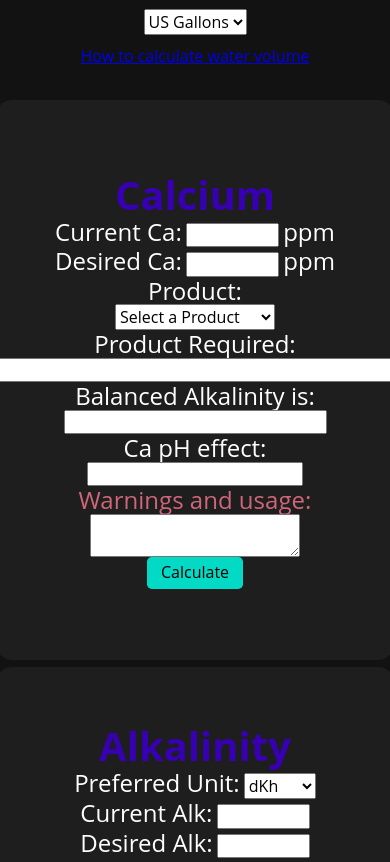
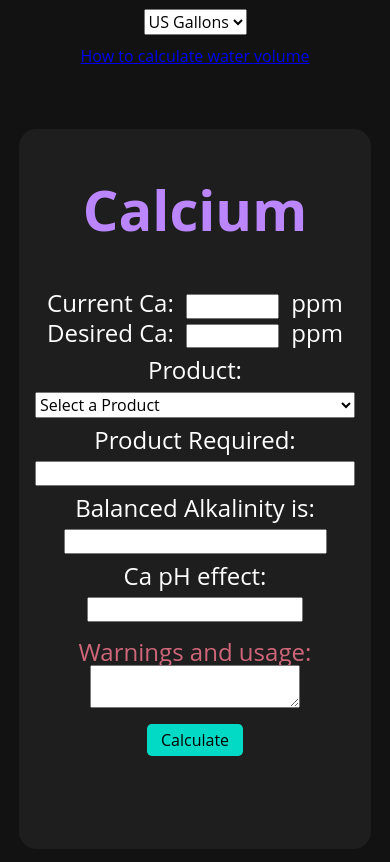
Before and after one commit to ivngzmn/reef-aquarium-supplement-calculator, a plain HTML site: page index.html in a window 390 px wide. Shown: the part 658-1520 px from the top of the page. Drawn offline with Linux system fonts and the light colour scheme.

Commit message:
style(css): improved mobile responsiveness

```diff
--- a/css/style.css
+++ b/css/style.css
@@ -116,6 +116,7 @@ body {
 .hero-text {
     font-size: 1.5rem;
     color: var(--on-background);
+    max-width: 65rem;
 }
 .volume {
     padding: 2rem;
@@ -138,16 +139,18 @@ body {
     display: flex;
     flex-direction: row;
     justify-content: space-between;
-    /* padding: 3rem; */
+    padding: 1rem;
 }
 .supplement-title {
-    font-size: 2.5rem;
+    font-size: 3.5rem;
     font-weight: bold;
-    color: var(--primary-variant);
+    color: var(--primary);
+    padding: 3rem;
 }
 .supplement-text {
     font-size: 1.5rem;
     color: var(--on-surface);
+    padding: 0.5rem;
 }
 .supplement-input {
     flex-direction: row;
@@ -156,6 +159,7 @@ body {
     display: flex;
     flex-direction: column;
     align-items: center;
+    padding: 1rem;
 }
 .supplement-warning-text {
     font-size: 1.5rem;
@@ -164,13 +168,18 @@ body {
 .supplement-container {
     display: flex;
     align-items: center;
-    justify-content: center;
     background-color: var(--surface);
     flex-direction: column;
     border-radius: 1.1rem;
-    height: 35rem;
+    min-height: 45rem;
     width: 40rem;
-    margin: 0.2rem;
+    margin: 1rem;
+}
+.selectfont {
+    max-width: 22rem;
+}
+.fieldfont {
+    max-width: 30rem;
 }
 
 .button-primary {
@@ -184,22 +193,57 @@ body {
     background-color: var(--secondary);
     color: var(--on-secondary);
 }
-
-@media (max-width: 1300px) {
+@media (max-width: 1700px) {
+    .reef-supplement-container {
+        flex-direction: row;
+        justify-content: center;
+        align-items: center;
+        padding: 1rem;
+        margin: 0 auto;
+    }
+    .supplement-container {
+        width: 65rem;
+        height: 50rem;
+    }
+}
+@media (max-width: 1440px) {
+    .reef-supplement-container {
+        flex-direction: row;
+        justify-content: center;
+        align-items: center;
+        padding: 1rem;
+        margin: 0 auto;
+    }
+    .supplement-container {
+        width: 65rem;
+        height: 50rem;
+    }
+}
+@media (max-width: 1200px) {
     .reef-supplement-container {
         flex-direction: column;
         justify-content: center;
         align-items: center;
-        padding: 0;
+        padding: 1rem;
         margin: 0 auto;
     }
+    .supplement-container {
+        width: 65rem;
+        height: 45rem;
+    }
 }
-/* @media (max-width: 575px) {
-    .header {
-        width: calc(100% + 20px);
-        margin-left: -10px;
+@media (max-width: 1024px) {
+    .supplement-container {
+        width: 60rem;
+        height: 45rem;
     }
-} */
+}
+@media (max-width: 800px) {
+    .supplement-container {
+        width: 45rem;
+        height: 40rem;
+    }
+}
 @media screen and (max-width: 680px) {
     .header-menu {
         display: none;
@@ -221,10 +265,14 @@ body {
         padding-bottom: 10px;
     }
     .supplement-container {
-        width: 25rem;
+        width: 28rem;
     }
     .selectfont {
-        width: 10rem;
+        width: 22rem;
+    }
+    .supplement-container {
+        width: 35rem;
+        height: 40rem;
     }
 }
 @media (max-width: 480px) {
@@ -232,4 +280,23 @@ body {
         height: 100%;
         max-height: 100%;
     }
+    .supplement-container {
+        height: 40rem;
+    }
 }
+@media (max-width: 390px) {
+    .container {
+        height: 100%;
+        max-height: 100%;
+    }
+    .supplement-container {
+        height: 40rem;
+        width: 22rem;
+    }
+    .selectfont {
+        width: 20rem;
+    }
+    .fieldfont {
+        max-width: 20rem;
+    }
+}
```
